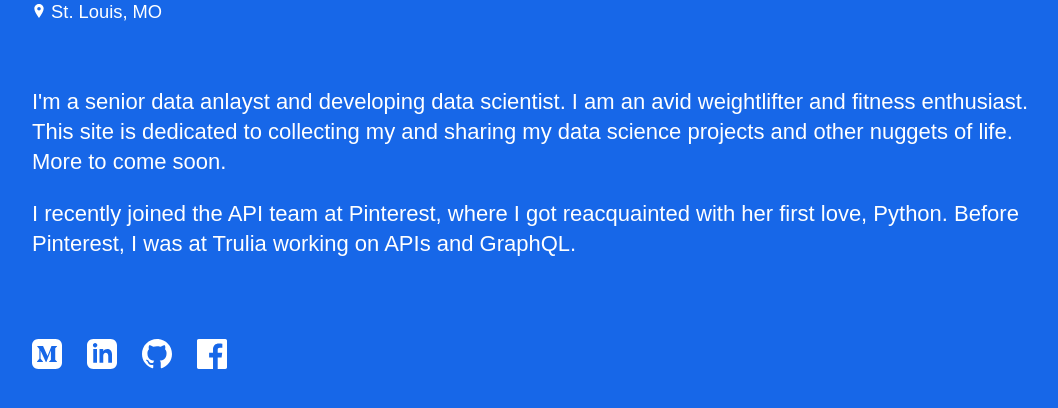
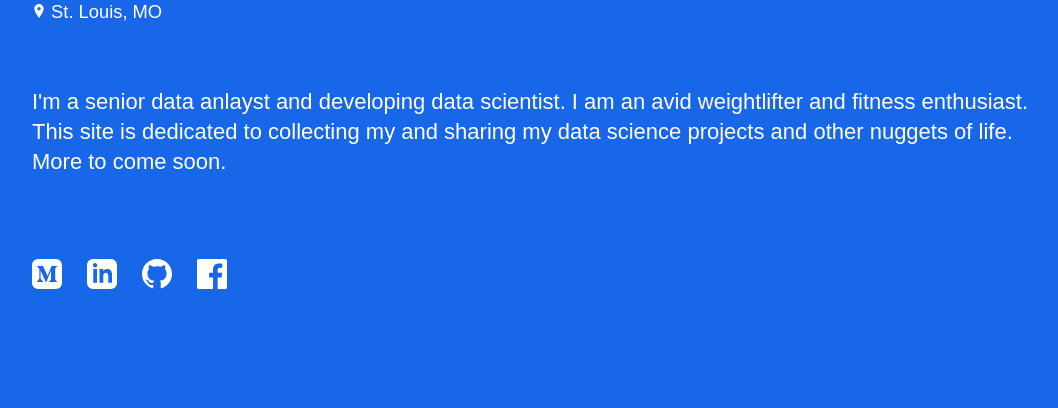
Before and after one commit to RFOSHA/personal_website, a Flask app: page / in a window 1280 px wide. Shown: the part 178-586 px from the top of the page, without its empty margins (96-1154 px from the left). Run offline with Flask 2, Linux system fonts and the light colour scheme.

Commit message:
updates to verbage

```diff
--- a/templates/home.html
+++ b/templates/home.html
@@ -15,8 +15,7 @@
           </small></p>
           <div class="content">
               <p>I'm a senior data anlayst and developing data scientist. I am an avid weightlifter and fitness enthusiast. This site is dedicated to collecting my and sharing my data science projects and other nuggets of life. More to come soon.<p>
-              <!--<p>I grew up in Italy eating pasta twice a day and loving it! Since I moved to San Francisco few years ago, I have been on a quest to try out all the Italian restaurants in the Bay Area and find the very best.<p>-->
-              <p>I recently joined the API team at <a href="https://www.pinterest.com/">Pinterest</a>, where I got reacquainted with her first love, Python. Before Pinterest, I was at <a href="https://www.trulia.com/">Trulia</a> working on APIs and GraphQL.
+              <!--<p>I recently joined the API team at <a href="https://www.pinterest.com/">Pinterest</a>, where I got reacquainted with her first love, Python. Before Pinterest, I was at <a href="https://www.trulia.com/">Trulia</a> working on APIs and GraphQL.-->
           </div>
 
 
@@ -29,7 +28,7 @@
           </div>
 
           <div class="social-icon">
-              <a href="https://www.linkedin.com/in/engfragui">
+              <a href="https://www.linkedin.com/in/ryan-foshage-38995386/">
                   <svg xmlns="http://www.w3.org/2000/svg" width="30" height="30" viewBox="0 0 24 24">
                       <path d="M19 0h-14c-2.761 0-5 2.239-5 5v14c0 2.761 2.239 5 5 5h14c2.762 0 5-2.239 5-5v-14c0-2.761-2.238-5-5-5zm-11 19h-3v-11h3v11zm-1.5-12.268c-.966 0-1.75-.79-1.75-1.764s.784-1.764 1.75-1.764 1.75.79 1.75 1.764-.783 1.764-1.75 1.764zm13.5 12.268h-3v-5.604c0-3.368-4-3.113-4 0v5.604h-3v-11h3v1.765c1.396-2.586 7-2.777 7 2.476v6.759z" fill="currentColor" fill-rule="evenodd"></path>
                   </svg>
```
